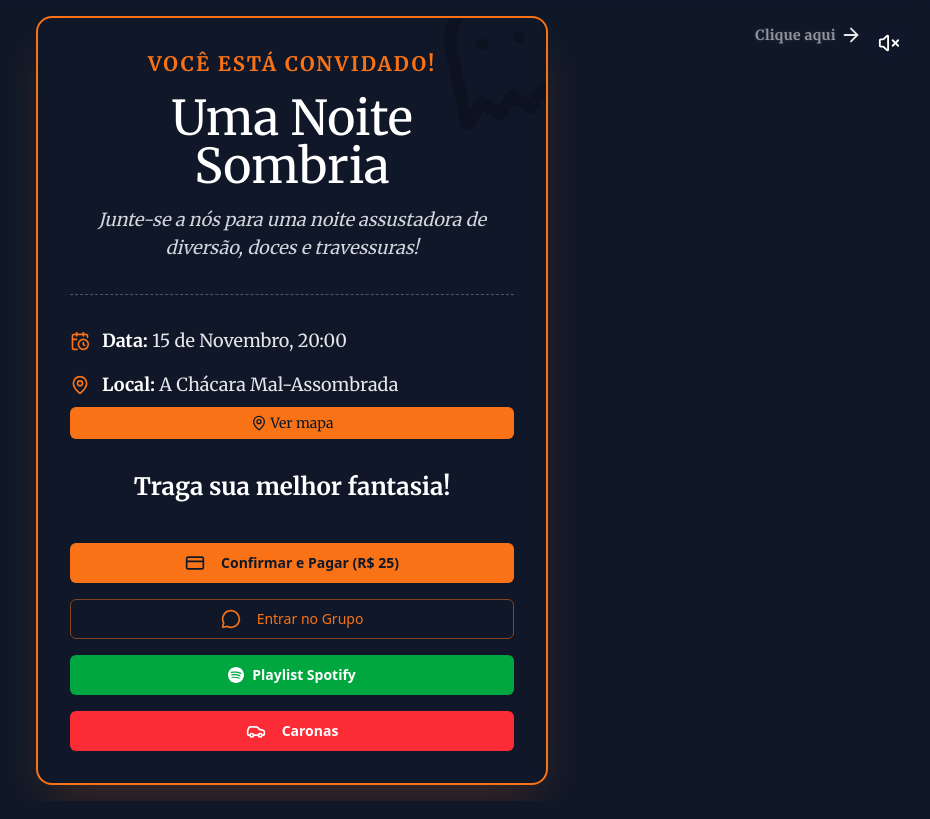
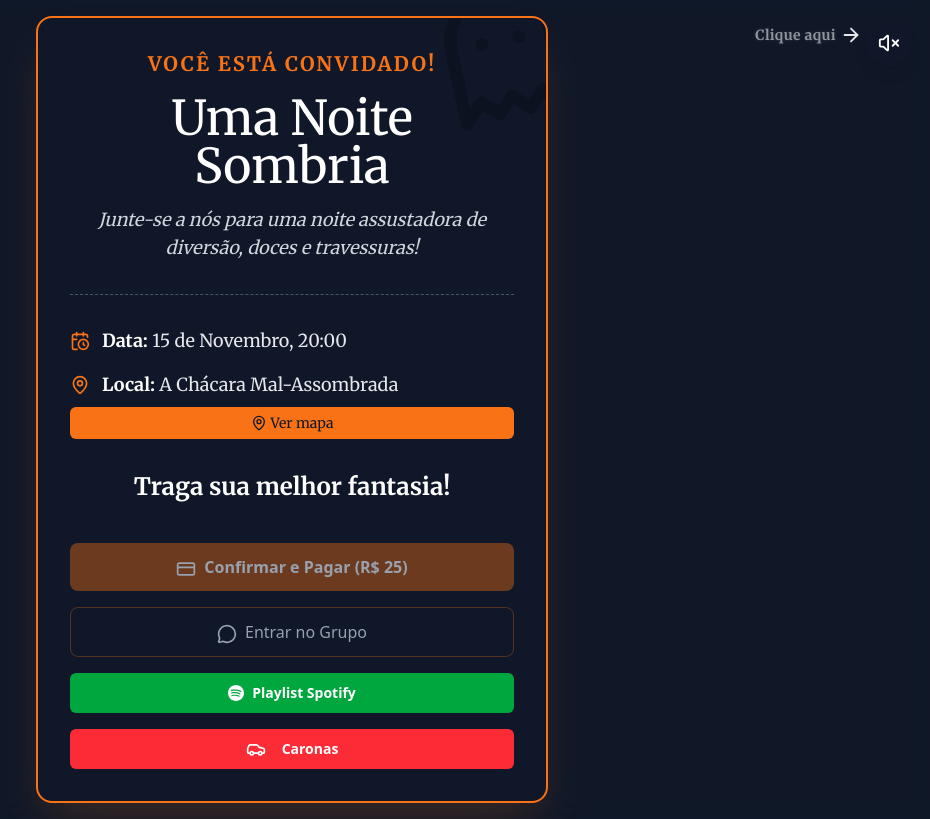
Before and after one commit to GuiRosario/festa-hallowen, a Next.js app: page / in a window 1280 px wide. Shown: the whole page, without its empty margins (348-1278 px from the left). Built offline with nearby package versions, Linux system fonts and the light colour scheme.

Commit message:
Add payment and group button disable states

```diff
--- a/app/page.tsx
+++ b/app/page.tsx
@@ -18,6 +18,9 @@ import { Button } from "@/components/ui/button";
 export default function HomePage() {
   const [muted, setMuted] = useState(true);
   const toggleMute = () => setMuted(!muted);
+  const paymentDisabled = true; // ou uma variável de estado / prop
+  const groupDisabled = true;
+
 
   useEffect(() => {
     document.body.classList.add("no-scroll");
@@ -134,24 +137,45 @@ export default function HomePage() {
           </p>
 
           <div className="mt-10 flex flex-col gap-4">
+             {paymentDisabled ? (
+    <button
+      disabled
+      className="w-full bg-halloween-500/40 text-gray-400 font-bold font-sans py-3 rounded-lg cursor-not-allowed"
+      aria-disabled="true"
+      title="Pagamento indisponível"
+    >
+      <CreditCard className="mr-2 size-5 inline-block" />
+      Confirmar e Pagar (R$ 25)
+    </button>
+  ) : (
     <Button
       asChild
       size="lg"
       className="w-full bg-halloween-500 text-gray-900 hover:bg-halloween-600 font-bold font-sans"
-              disabled
     >
       <Link href="/pagamento">
         <CreditCard className="mr-2 size-5" />
         Confirmar e Pagar (R$ 25)
       </Link>
     </Button>
+  )}
 
+            {groupDisabled ? (
+    <button
+      disabled
+      className="w-full border border-halloween-500/30 text-gray-400 font-sans py-3 rounded-lg cursor-not-allowed bg-transparent"
+      aria-disabled="true"
+      title="Grupo indisponível"
+    >
+      <MessageCircle className="mr-2 size-5 inline-block" />
+      Entrar no Grupo
+    </button>
+  ) : (
     <Button
       asChild
       size="lg"
       variant="outline"
       className="w-full font-sans border-halloween-500/50 text-halloween-500 hover:bg-gray-800 hover:text-halloween-500"
-              disabled
     >
       <a
         href="https://chat.whatsapp.com/HTasNmNOILD4L1luXpnDpe"
@@ -162,6 +186,8 @@ export default function HomePage() {
         Entrar no Grupo
       </a>
     </Button>
+  )}
+
             {/* Botão Spotify */}
             <Button
               asChild
```
Lines whose indentation alone changed are shown as unchanged.
